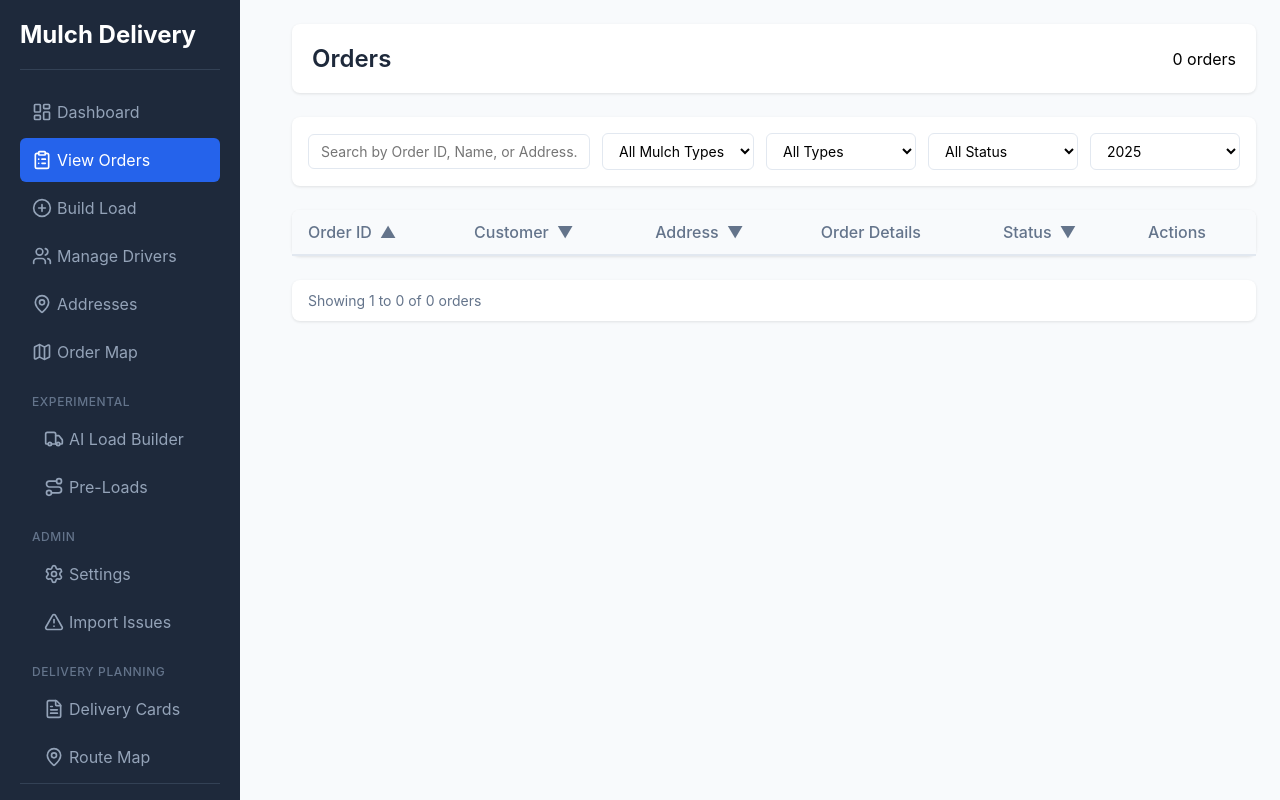
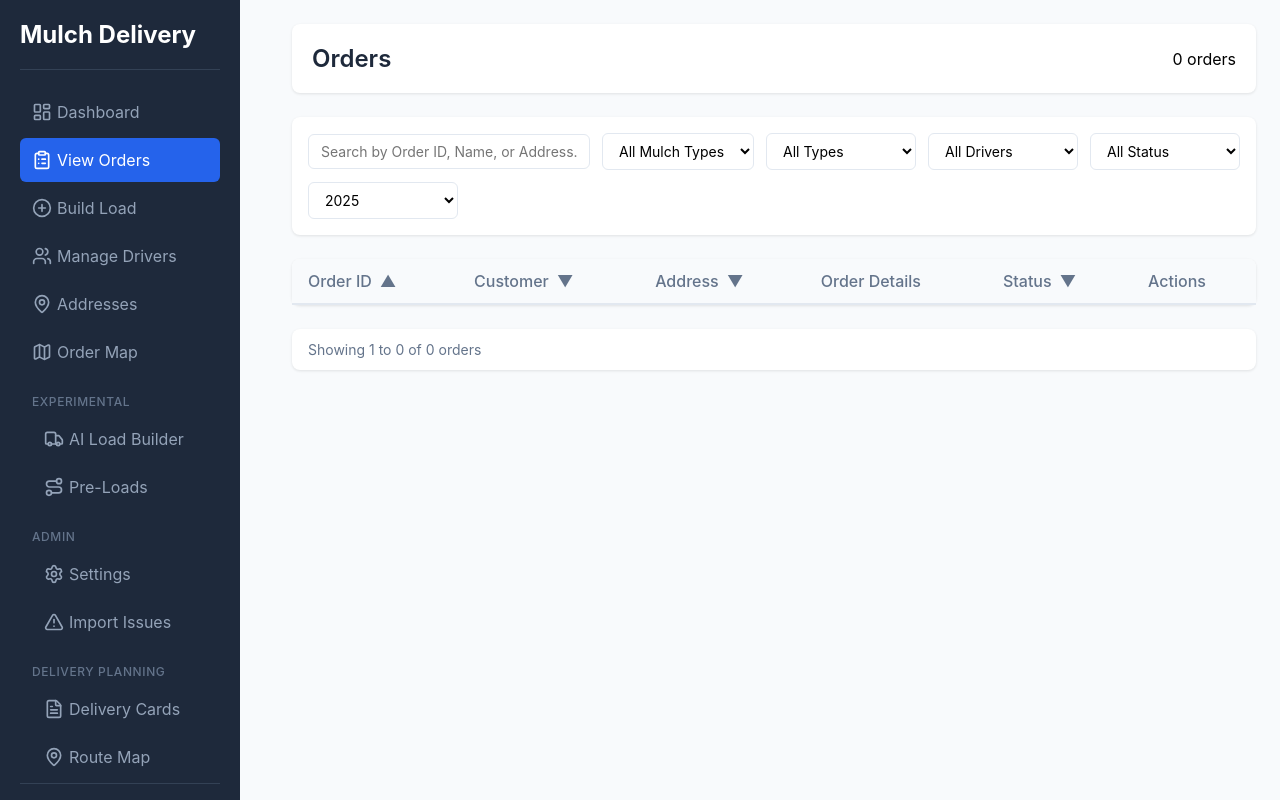
Before and after one commit to matt-ortiz/Mulch, a Flask app: page /admin/view-orders in a window 1280 px wide. Run offline with Flask 3, Linux system fonts and the light colour scheme; a user stored in the database is signed in; tables that the repository leaves empty hold one stand-in row (values such as "Sample post"); lists and menus that the app fills with data are empty.

Commit message:
added driver name filter and fixed query when marking as undelivered

```diff
--- a/app/routes/admin.py
+++ b/app/routes/admin.py
@@ -2147,7 +2147,7 @@ def toggle_delivery_status(order_id):
     else:
         # Toggle the status
         if delivery.status == 'delivered':
-            delivery.status = 'pending'
+            delivery.status = 'assigned'
             delivery.delivered_at = None
         else:
             delivery.status = 'delivered'
@@ -2175,6 +2175,7 @@ def view_orders():
     status = request.args.get('status', 'all')
     mulch_type = request.args.get('mulch_type', 'all')
     delivery_type = request.args.get('delivery_type', 'all')
+    driver_id = request.args.get('driver_id', 'all')  # Add driver filter
     year = request.args.get('year', datetime.now().year)
     page = request.args.get('page', 1, type=int)
     per_page = request.args.get('per_page', 50, type=int)
@@ -2202,12 +2203,18 @@ def view_orders():
     if delivery_type != 'all':
         query = query.filter(Order.is_pickup == (delivery_type == 'pickup'))
 
+    if driver_id != 'all':  # Add driver filter logic
+        query = query.join(Delivery).filter(Delivery.driver_id == driver_id)
+
     if year:
         query = query.filter(Order.year == year)
 
     # Get unique mulch types for filter dropdown
     mulch_types = db.session.query(Order.mulch_type.distinct()).all()
     mulch_types = [t[0] for t in mulch_types]
+
+    # Get all drivers for filter dropdown
+    drivers = User.query.filter_by(is_admin=False).all()
 
     # Get total count before pagination
     total_count = query.count()
@@ -2245,6 +2252,8 @@ def view_orders():
         status=status,
         mulch_type=mulch_type,
         delivery_type=delivery_type,
+        driver_id=driver_id,  # Add driver_id to template context
+        drivers=drivers,  # Add drivers to template context
         year=year,
         mulch_types=mulch_types,
         total_count=total_count,
--- a/app/templates/admin/view_orders.html
+++ b/app/templates/admin/view_orders.html
@@ -289,6 +289,13 @@
             <option value="pickup" {% if delivery_type == 'pickup' %}selected{% endif %}>Pickup</option>
         </select>
 
+        <select class="filter-select" onchange="updateFilters()" name="driver_id">
+            <option value="all" {% if driver_id == 'all' %}selected{% endif %}>All Drivers</option>
+            {% for driver in drivers %}
+            <option value="{{ driver.id }}" {% if driver_id|string == driver.id|string %}selected{% endif %}>{{ driver.first_name }}</option>
+            {% endfor %}
+        </select>
+
         <select class="filter-select" onchange="updateFilters()" name="status">
             <option value="all" {% if status=='all' %}selected{% endif %}>All Status</option>
             <option value="pending" {% if status=='pending' %}selected{% endif %}>Pending</option>
@@ -437,6 +444,7 @@ function updateFilters() {
     const statusSelect = document.querySelector('select[name="status"]');
     const mulchSelect = document.querySelector('select[name="mulch_type"]');
     const deliverySelect = document.querySelector('select[name="delivery_type"]');
+    const driverSelect = document.querySelector('select[name="driver_id"]');
     const yearSelect = document.querySelector('select[name="year"]');
 
     const params = new URLSearchParams(window.location.search);
@@ -452,6 +460,9 @@ function updateFilters() {
 
     if (deliverySelect.value !== 'all') params.set('delivery_type', deliverySelect.value);
     else params.delete('delivery_type');
+
+    if (driverSelect.value !== 'all') params.set('driver_id', driverSelect.value);
+    else params.delete('driver_id');
 
     if (yearSelect.value) params.set('year', yearSelect.value);
     else params.delete('year');
```
